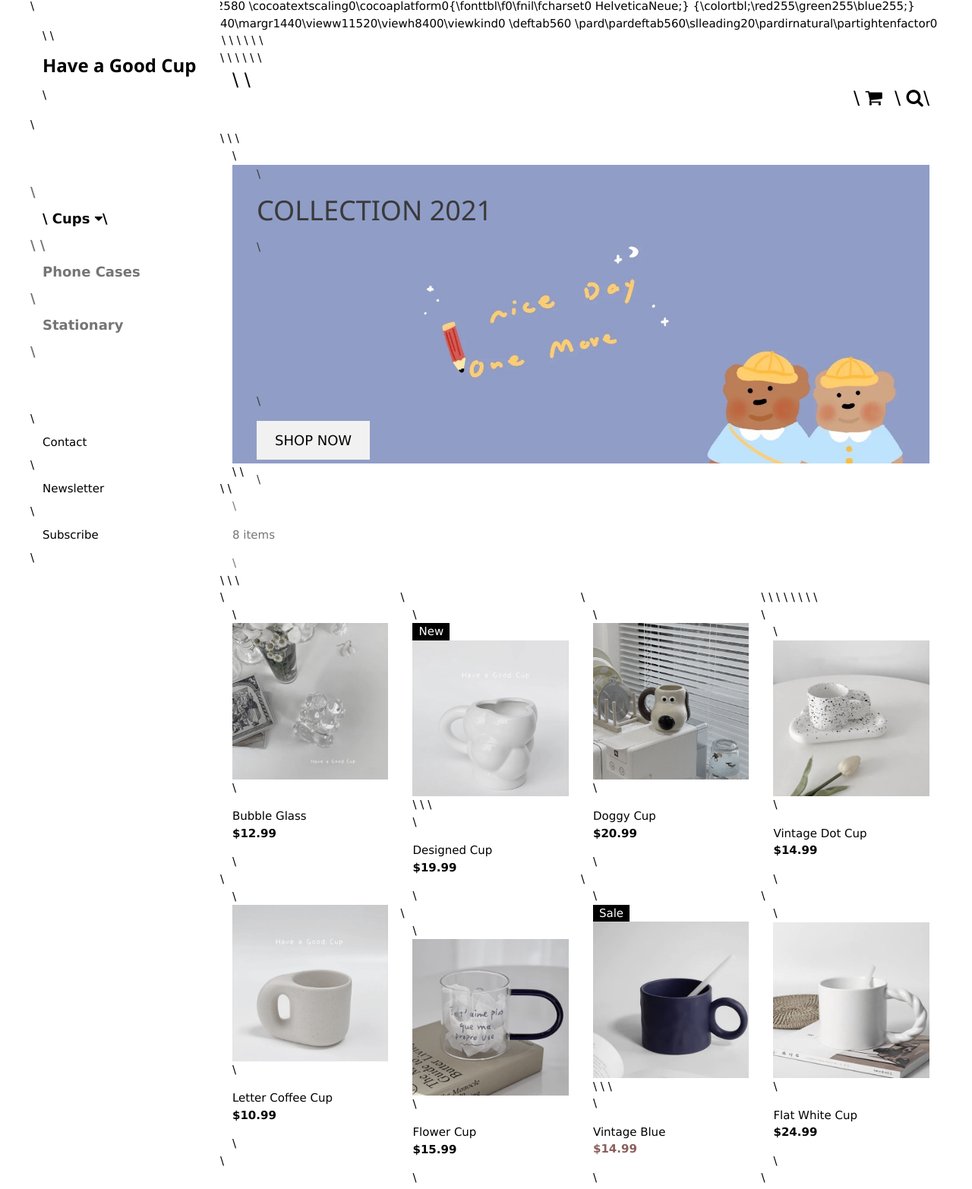
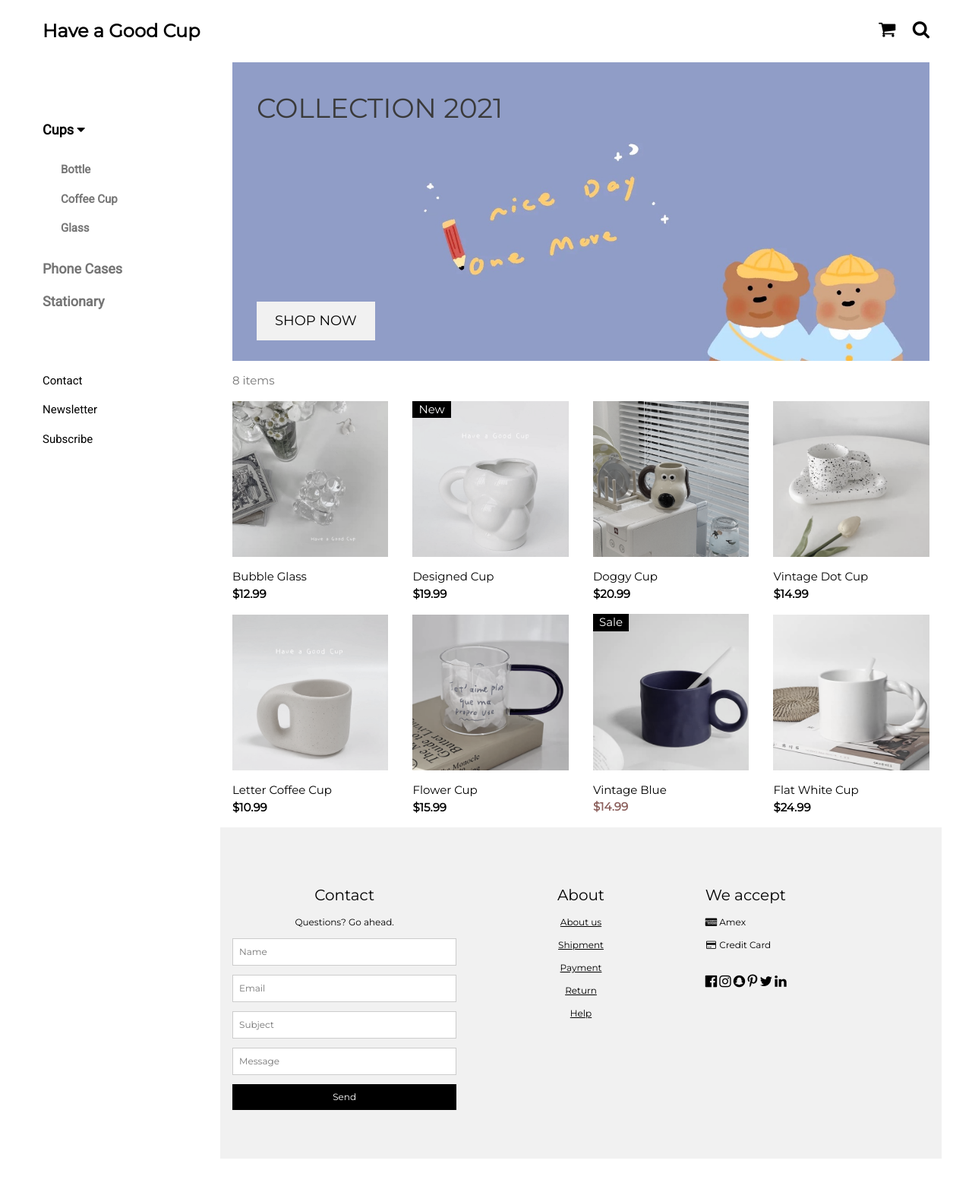
Before and after one commit to SallyZhuyu77/SallyZhuyu77.github.io, a plain HTML site: page index.html in a window 1280 px wide. Shown: the part 3-1568 px from the top of the page at 76% size. After the commit the page ends 1528 px from the top, so only its background shows below. Drawn offline with nearby package versions, Linux system fonts and the light colour scheme.

Commit message:
Update index.html

```diff
--- a/index.html
+++ b/index.html
@@ -1,230 +1,219 @@
-{\rtf1\ansi\ansicpg1252\cocoartf2580
-\cocoatextscaling0\cocoaplatform0{\fonttbl\f0\fnil\fcharset0 HelveticaNeue;}
-{\colortbl;\red255\green255\blue255;}
-{\*\expandedcolortbl;;}
-\margl1440\margr1440\vieww11520\viewh8400\viewkind0
-\deftab560
-\pard\pardeftab560\slleading20\pardirnatural\partightenfactor0
+<!DOCTYPE html>
+<html>
+<title>Have a Good Cup</title>
+<meta charset="UTF-8">
+<meta name="viewport" content="width=device-width, initial-scale=1">
+<link rel="stylesheet" href="https://www.w3schools.com/w3css/4/w3.css">
+<link rel="stylesheet" href="https://fonts.googleapis.com/css?family=Roboto">
+<link rel="stylesheet" href="https://fonts.googleapis.com/css?family=Montserrat">
+<link rel="stylesheet" href="https://cdnjs.cloudflare.com/ajax/libs/font-awesome/4.7.0/css/font-awesome.min.css">
+<style>
+.w3-sidebar a {font-family: "Roboto", sans-serif}
+body,h1,h2,h3,h4,h5,h6,.w3-wide {font-family: "Montserrat", sans-serif;}
+</style>
+<body class="w3-content" style="max-width:1200px">
+<!-- Sidebar/menu -->
+<nav class="w3-sidebar w3-bar-block w3-white w3-collapse w3-top" style="z-index:3;width:250px" id="mySidebar">
+  <div class="w3-container w3-display-container w3-padding-16">
+    <i onclick="w3_close()" class="fa fa-remove w3-hide-large w3-button w3-display-topright"></i>
+    <h3 class="w3-monospace"><b>Have a Good Cup</b></h3>
+  </div>
+  <div class="w3-padding-64 w3-large w3-text-grey" style="font-weight:bold">
+    <a onclick="myAccFunc()" href="javascript:void(0)" class="w3-button w3-block w3-white w3-left-align" id="myBtn">
+      Cups <i class="fa fa-caret-down"></i>
+    </a>
+    <div id="demoAcc" class="w3-bar-block w3-hide w3-padding-large w3-medium">
+      <a href="#" class="w3-bar-item w3-button">Bottle</a>
+      <a href="#" class="w3-bar-item w3-button">Coffee Cup</a>
+      <a href="#" class="w3-bar-item w3-button">Glass</a>
+    </div>
+    <a href="#" class="w3-bar-item w3-button">Phone Cases</a>
+    <a href="#" class="w3-bar-item w3-button">Stationary</a>
+  </div>
+  <a href="#footer" class="w3-bar-item w3-button w3-padding">Contact</a>
+  <a href="javascript:void(0)" class="w3-bar-item w3-button w3-padding" onclick="document.getElementById('newsletter').style.display='block'">Newsletter</a>
+  <a href="#footer"  class="w3-bar-item w3-button w3-padding">Subscribe</a>
+</nav>
 
-\f0\fs26 \cf0 <!DOCTYPE html>\
-<html>\
-<title>Have a Good Cup</title>\
-<meta charset="UTF-8">\
-<meta name="viewport" content="width=device-width, initial-scale=1">\
-<link rel="stylesheet" href="https://www.w3schools.com/w3css/4/w3.css">\
-<link rel="stylesheet" href="https://fonts.googleapis.com/css?family=Roboto">\
-<link rel="stylesheet" href="https://fonts.googleapis.com/css?family=Montserrat">\
-<link rel="stylesheet" href="https://cdnjs.cloudflare.com/ajax/libs/font-awesome/4.7.0/css/font-awesome.min.css">\
-<style>\
-.w3-sidebar a \{font-family: "Roboto", sans-serif\}\
-body,h1,h2,h3,h4,h5,h6,.w3-wide \{font-family: "Montserrat", sans-serif;\}\
-</style>\
-<body class="w3-content" style="max-width:1200px">\
-\
-<!-- Sidebar/menu -->\
-<nav class="w3-sidebar w3-bar-block w3-white w3-collapse w3-top" style="z-index:3;width:250px" id="mySidebar">\
-  <div class="w3-container w3-display-container w3-padding-16">\
-    <i onclick="w3_close()" class="fa fa-remove w3-hide-large w3-button w3-display-topright"></i>\
-    <h3 class="w3-monospace"><b>Have a Good Cup</b></h3>\
-  </div>\
-  <div class="w3-padding-64 w3-large w3-text-grey" style="font-weight:bold">\
-    <a onclick="myAccFunc()" href="javascript:void(0)" class="w3-button w3-block w3-white w3-left-align" id="myBtn">\
-      Cups <i class="fa fa-caret-down"></i>\
-    </a>\
-    <div id="demoAcc" class="w3-bar-block w3-hide w3-padding-large w3-medium">\
-      <a href="#" class="w3-bar-item w3-button">Bottle</a>\
-      <a href="#" class="w3-bar-item w3-button">Coffee Cup</a>\
-      <a href="#" class="w3-bar-item w3-button">Glass</a>\
-    </div>\
-    <a href="#" class="w3-bar-item w3-button">Phone Cases</a>\
-    <a href="#" class="w3-bar-item w3-button">Stationary</a>\
-  </div>\
-  <a href="#footer" class="w3-bar-item w3-button w3-padding">Contact</a>\
-  <a href="javascript:void(0)" class="w3-bar-item w3-button w3-padding" onclick="document.getElementById('newsletter').style.display='block'">Newsletter</a>\
-  <a href="#footer"  class="w3-bar-item w3-button w3-padding">Subscribe</a>\
-</nav>\
-\
-<!-- Top menu on small screens -->\
-<header class="w3-bar w3-top w3-hide-large w3-black w3-xlarge">\
-  <div class="w3-bar-item w3-padding-24 w3-wide">Have a good Cup</div>\
-  <a href="javascript:void(0)" class="w3-bar-item w3-button w3-padding-24 w3-right" onclick="w3_open()"><i class="fa fa-bars"></i></a>\
-</header>\
-\
-<!-- Overlay effect when opening sidebar on small screens -->\
-<div class="w3-overlay w3-hide-large" onclick="w3_close()" style="cursor:pointer" title="close side menu" id="myOverlay"></div>\
-\
-<!-- !PAGE CONTENT! -->\
-<div class="w3-main" style="margin-left:250px">\
-\
-  <!-- Push down content on small screens -->\
-  <div class="w3-hide-large" style="margin-top:83px"></div>\
-\
-  <!-- Top header -->\
-  <header class="w3-container w3-xlarge">\
-    <p class="w3-right">\
-      <i class="fa fa-shopping-cart w3-margin-right"></i>\
-      <i class="fa fa-search"></i>\
-    </p>\
-  </header>\
-\
-  <!-- Image header -->\
-  <div class="w3-display-container w3-container">\
-    <img src="logo2.jpg" alt="Have a Good Cup" style="width:100%">\
-    <div class="w3-display-topleft w3-text-dark-gray" style="padding:24px 48px">\
-      <h1 class="w3-hide-small">COLLECTION 2021</h1>\
-      <br><br><br><br><br><br><br><br><br>\
-      <p><a href="#jeans" class="w3-button w3-light-grey w3-padding-large w3-large">SHOP NOW</a></p>\
-    </div>\
-  </div>\
-\
-  <div class="w3-container w3-text-grey" id="jeans">\
-    <p>8 items</p>\
-  </div>\
-\
-  <!-- Product grid -->\
-  <div class="w3-row w3-grayscale">\
-    <div class="w3-col l3 s6">\
-      <div class="w3-container">\
-        <img src="paopaocup.jpg" style="width:100%">\
-        <p>Bubble Glass<br><b>$12.99</b></p>\
-      </div>\
-      <div class="w3-container">\
-        <img src="cup3.jpg" style="width:100%">\
-        <p>Letter Coffee Cup<br><b>$10.99</b></p>\
-      </div>\
-    </div>\
-\
-    <div class="w3-col l3 s6">\
-      <div class="w3-container">\
-        <div class="w3-display-container">\
-          <img src="cup4.jpg" style="width:100%">\
-          <span class="w3-tag w3-display-topleft">New</span>\
-          <div class="w3-display-middle w3-display-hover">\
-            <button class="w3-button w3-black">Buy now <i class="fa fa-shopping-cart"></i></button>\
-          </div>\
-        </div>\
-        <p>Designed Cup<br><b>$19.99</b></p>\
-      </div>\
-      <div class="w3-container">\
-        <img src="cup5.jpg" style="width:100%">\
-        <p>Flower Cup<br><b>$15.99</b></p>\
-      </div>\
-    </div>\
-\
-    <div class="w3-col l3 s6">\
-      <div class="w3-container">\
-        <img src="cup6.jpg" style="width:100%">\
-        <p>Doggy Cup<br><b>$20.99</b></p>\
-      </div>\
-      <div class="w3-container">\
-        <div class="w3-display-container">\
-          <img src="cup7.jpg" style="width:100%">\
-          <span class="w3-tag w3-display-topleft">Sale</span>\
-          <div class="w3-display-middle w3-display-hover">\
-            <button class="w3-button w3-black">Buy now <i class="fa fa-shopping-cart"></i></button>\
-          </div>\
-        </div>\
-        <p>Vintage Blue<br><b class="w3-text-red">$14.99</b></p>\
-      </div>\
-    </div>\
-\
-    <div class="w3-col l3 s6">\
-      <div class="w3-container">\
-        <img src="cup8.jpg" style="width:100%">\
-        <p>Vintage Dot Cup<br><b>$14.99</b></p>\
-      </div>\
-      <div class="w3-container">\
-        <img src="cup9.jpg" style="width:100%">\
-        <p>Flat White Cup<br><b>$24.99</b></p>\
-      </div>\
-    </div>\
-  </div>\
-\
-\
-  <!-- Footer -->\
-  <footer class="w3-padding-64 w3-light-grey w3-small w3-center" id="footer">\
-    <div class="w3-row-padding">\
-      <div class="w3-col s4">\
-        <h4>Contact</h4>\
-        <p>Questions? Go ahead.</p>\
-        <form action="/action_page.php" target="_blank">\
-          <p><input class="w3-input w3-border" type="text" placeholder="Name" name="Name" required></p>\
-          <p><input class="w3-input w3-border" type="text" placeholder="Email" name="Email" required></p>\
-          <p><input class="w3-input w3-border" type="text" placeholder="Subject" name="Subject" required></p>\
-          <p><input class="w3-input w3-border" type="text" placeholder="Message" name="Message" required></p>\
-          <button type="submit" class="w3-button w3-block w3-black">Send</button>\
-        </form>\
-      </div>\
-\
-      <div class="w3-col s4">\
-        <h4>About</h4>\
-        <p><a href="#">About us</a></p>\
-        <p><a href="#">Shipment</a></p>\
-        <p><a href="#">Payment</a></p>\
-        <p><a href="#">Return</a></p>\
-        <p><a href="#">Help</a></p>\
-      </div>\
-\
-      <div class="w3-col s4 w3-justify">\
-        <h4>We accept</h4>\
-        <p><i class="fa fa-fw fa-cc-amex"></i> Amex</p>\
-        <p><i class="fa fa-fw fa-credit-card"></i> Credit Card</p>\
-        <br>\
-        <i class="fa fa-facebook-official w3-hover-opacity w3-large"></i>\
-        <i class="fa fa-instagram w3-hover-opacity w3-large"></i>\
-        <i class="fa fa-snapchat w3-hover-opacity w3-large"></i>\
-        <i class="fa fa-pinterest-p w3-hover-opacity w3-large"></i>\
-        <i class="fa fa-twitter w3-hover-opacity w3-large"></i>\
-        <i class="fa fa-linkedin w3-hover-opacity w3-large"></i>\
-      </div>\
-    </div>\
-  </footer>\
-\
-\
-  <!-- End page content -->\
-</div>\
-\
-<!-- Newsletter Modal -->\
-<div id="newsletter" class="w3-modal">\
-  <div class="w3-modal-content w3-animate-zoom" style="padding:32px">\
-    <div class="w3-container w3-white w3-center">\
-      <i onclick="document.getElementById('newsletter').style.display='none'" class="fa fa-remove w3-right w3-button w3-transparent w3-xxlarge"></i>\
-      <h2 class="w3-wide">NEWSLETTER</h2>\
-      <p>Join our mailing list to receive updates on new arrivals and special offers.</p>\
-      <p><input class="w3-input w3-border" type="text" placeholder="Enter e-mail"></p>\
-      <button type="button" class="w3-button w3-padding-large w3-red w3-margin-bottom" onclick="document.getElementById('newsletter').style.display='none'">Subscribe</button>\
-    </div>\
-  </div>\
-</div>\
-\
-<script>\
-// Accordion\
-function myAccFunc() \{\
-  var x = document.getElementById("demoAcc");\
-  if (x.className.indexOf("w3-show") == -1) \{\
-    x.className += " w3-show";\
-  \} else \{\
-    x.className = x.className.replace(" w3-show", "");\
-  \}\
-\}\
-\
-// Click on the "Jeans" link on page load to open the accordion for demo purposes\
-document.getElementById("myBtn").click();\
-\
-\
-// Open and close sidebar\
-function w3_open() \{\
-  document.getElementById("mySidebar").style.display = "block";\
-  document.getElementById("myOverlay").style.display = "block";\
-\}\
-\
-function w3_close() \{\
-  document.getElementById("mySidebar").style.display = "none";\
-  document.getElementById("myOverlay").style.display = "none";\
-\}\
-</script>\
-\
-</body>\
-</html>\
-\
+<!-- Top menu on small screens -->
+<header class="w3-bar w3-top w3-hide-large w3-black w3-xlarge">
+  <div class="w3-bar-item w3-padding-24 w3-wide">Have a good Cup</div>
+  <a href="javascript:void(0)" class="w3-bar-item w3-button w3-padding-24 w3-right" onclick="w3_open()"><i class="fa fa-bars"></i></a>
+</header>
+
+<!-- Overlay effect when opening sidebar on small screens -->
+<div class="w3-overlay w3-hide-large" onclick="w3_close()" style="cursor:pointer" title="close side menu" id="myOverlay"></div>
+
+<!-- !PAGE CONTENT! -->
+<div class="w3-main" style="margin-left:250px">
+
+  <!-- Push down content on small screens -->
+  <div class="w3-hide-large" style="margin-top:83px"></div>
+
+  <!-- Top header -->
+  <header class="w3-container w3-xlarge">
+    <p class="w3-right">
+      <i class="fa fa-shopping-cart w3-margin-right"></i>
+      <i class="fa fa-search"></i>
+    </p>
+  </header>
+
+  <!-- Image header -->
+  <div class="w3-display-container w3-container">
+    <img src="logo2.jpg" alt="Have a Good Cup" style="width:100%">
+    <div class="w3-display-topleft w3-text-dark-gray" style="padding:24px 48px">
+      <h1 class="w3-hide-small">COLLECTION 2021</h1>
+      <br><br><br><br><br><br><br><br><br>
+      <p><a href="#jeans" class="w3-button w3-light-grey w3-padding-large w3-large">SHOP NOW</a></p>
+    </div>
+  </div>
+
+  <div class="w3-container w3-text-grey" id="jeans">
+    <p>8 items</p>
+  </div>
+
+  <!-- Product grid -->
+  <div class="w3-row w3-grayscale">
+    <div class="w3-col l3 s6">
+      <div class="w3-container">
+        <img src="paopaocup.jpg" style="width:100%">
+        <p>Bubble Glass<br><b>$12.99</b></p>
+      </div>
+      <div class="w3-container">
+        <img src="cup3.jpg" style="width:100%">
+        <p>Letter Coffee Cup<br><b>$10.99</b></p>
+      </div>
+    </div>
+
+    <div class="w3-col l3 s6">
+      <div class="w3-container">
+        <div class="w3-display-container">
+          <img src="cup4.jpg" style="width:100%">
+          <span class="w3-tag w3-display-topleft">New</span>
+          <div class="w3-display-middle w3-display-hover">
+            <button class="w3-button w3-black">Buy now <i class="fa fa-shopping-cart"></i></button>
+          </div>
+        </div>
+        <p>Designed Cup<br><b>$19.99</b></p>
+      </div>
+      <div class="w3-container">
+        <img src="cup5.jpg" style="width:100%">
+        <p>Flower Cup<br><b>$15.99</b></p>
+      </div>
+    </div>
+
+    <div class="w3-col l3 s6">
+      <div class="w3-container">
+        <img src="cup6.jpg" style="width:100%">
+        <p>Doggy Cup<br><b>$20.99</b></p>
+      </div>
+      <div class="w3-container">
+        <div class="w3-display-container">
+          <img src="cup7.jpg" style="width:100%">
+          <span class="w3-tag w3-display-topleft">Sale</span>
+          <div class="w3-display-middle w3-display-hover">
+            <button class="w3-button w3-black">Buy now <i class="fa fa-shopping-cart"></i></button>
+          </div>
+        </div>
+        <p>Vintage Blue<br><b class="w3-text-red">$14.99</b></p>
+      </div>
+    </div>
+
+    <div class="w3-col l3 s6">
+      <div class="w3-container">
+        <img src="cup8.jpg" style="width:100%">
+        <p>Vintage Dot Cup<br><b>$14.99</b></p>
+      </div>
+      <div class="w3-container">
+        <img src="cup9.jpg" style="width:100%">
+        <p>Flat White Cup<br><b>$24.99</b></p>
+      </div>
+    </div>
+  </div>
+
+
+  <!-- Footer -->
+  <footer class="w3-padding-64 w3-light-grey w3-small w3-center" id="footer">
+    <div class="w3-row-padding">
+      <div class="w3-col s4">
+        <h4>Contact</h4>
+        <p>Questions? Go ahead.</p>
+        <form action="/action_page.php" target="_blank">
+          <p><input class="w3-input w3-border" type="text" placeholder="Name" name="Name" required></p>
+          <p><input class="w3-input w3-border" type="text" placeholder="Email" name="Email" required></p>
+          <p><input class="w3-input w3-border" type="text" placeholder="Subject" name="Subject" required></p>
+          <p><input class="w3-input w3-border" type="text" placeholder="Message" name="Message" required></p>
+          <button type="submit" class="w3-button w3-block w3-black">Send</button>
+        </form>
+      </div>
+
+      <div class="w3-col s4">
+        <h4>About</h4>
+        <p><a href="#">About us</a></p>
+        <p><a href="#">Shipment</a></p>
+        <p><a href="#">Payment</a></p>
+        <p><a href="#">Return</a></p>
+        <p><a href="#">Help</a></p>
+      </div>
+
+      <div class="w3-col s4 w3-justify">
+        <h4>We accept</h4>
+        <p><i class="fa fa-fw fa-cc-amex"></i> Amex</p>
+        <p><i class="fa fa-fw fa-credit-card"></i> Credit Card</p>
+        <br>
+        <i class="fa fa-facebook-official w3-hover-opacity w3-large"></i>
+        <i class="fa fa-instagram w3-hover-opacity w3-large"></i>
+        <i class="fa fa-snapchat w3-hover-opacity w3-large"></i>
+        <i class="fa fa-pinterest-p w3-hover-opacity w3-large"></i>
+        <i class="fa fa-twitter w3-hover-opacity w3-large"></i>
+        <i class="fa fa-linkedin w3-hover-opacity w3-large"></i>
+      </div>
+    </div>
+  </footer>
+
+
+  <!-- End page content -->
+</div>
+
+<!-- Newsletter Modal -->
+<div id="newsletter" class="w3-modal">
+  <div class="w3-modal-content w3-animate-zoom" style="padding:32px">
+    <div class="w3-container w3-white w3-center">
+      <i onclick="document.getElementById('newsletter').style.display='none'" class="fa fa-remove w3-right w3-button w3-transparent w3-xxlarge"></i>
+      <h2 class="w3-wide">NEWSLETTER</h2>
+      <p>Join our mailing list to receive updates on new arrivals and special offers.</p>
+      <p><input class="w3-input w3-border" type="text" placeholder="Enter e-mail"></p>
+      <button type="button" class="w3-button w3-padding-large w3-red w3-margin-bottom" onclick="document.getElementById('newsletter').style.display='none'">Subscribe</button>
+    </div>
+  </div>
+</div>
+
+<script>
+// Accordion
+function myAccFunc() {
+  var x = document.getElementById("demoAcc");
+  if (x.className.indexOf("w3-show") == -1) {
+    x.className += " w3-show";
+  } else {
+    x.className = x.className.replace(" w3-show", "");
+  }
 }
+
+// Click on the "Jeans" link on page load to open the accordion for demo purposes
+document.getElementById("myBtn").click();
+
+
+// Open and close sidebar
+function w3_open() {
+  document.getElementById("mySidebar").style.display = "block";
+  document.getElementById("myOverlay").style.display = "block";
+}
+
+function w3_close() {
+  document.getElementById("mySidebar").style.display = "none";
+  document.getElementById("myOverlay").style.display = "none";
+}
+</script>
+
+</body>
+</html>
```
